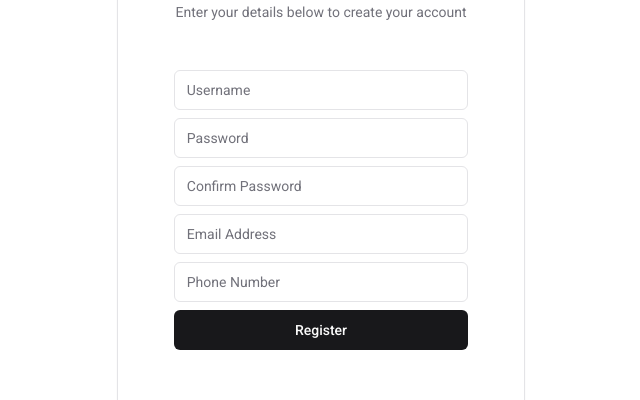
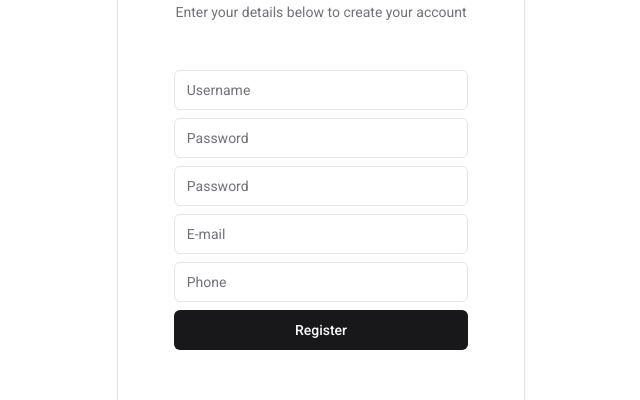
Before and after one commit to susantp/admin-ui, a Next.js app: page /register in a window 1280 px wide. Shown: the part 231-631 px from the top of the page, without its empty margins (319-959 px from the left). Built offline with nearby package versions, Linux system fonts and the light colour scheme.

Commit message:
refactor(auth): implement registration

```diff
--- a/src/modules/auth/data/auth-service.ts
+++ b/src/modules/auth/data/auth-service.ts
@@ -6,6 +6,8 @@ import {
   LoginResponse,
   RefreshTokenRequest,
   RefreshTokenResponse,
+  RegisterRequest,
+  RegisterResponse,
 } from "@/modules/auth/domain/types"
 
 export const loginService = async (
@@ -37,3 +39,18 @@ export const refreshTokenService = async (
 
   return response.data as RefreshTokenResponse
 }
+
+export const registerService = async (
+  details: RegisterRequest
+): Promise<RegisterResponse> => {
+  const apiClient = getApiClient()
+
+  const response = await apiClient.post(
+    createUrl(authEndpoints.userRegister),
+    details
+  )
+
+  if (response.status === 201) return response.data as RegisterResponse
+
+  throw Error("Could not create user.")
+}
--- /dev/null
+++ b/src/modules/auth/domain/auth-actions.ts
@@ -0,0 +1,8 @@
+"use server"
+
+import { registerService } from "@/modules/auth/data/auth-service"
+import { RegisterRequest, RegisterResponse } from "@/modules/auth/domain/types"
+
+export const registerAction = (
+  details: RegisterRequest
+): Promise<RegisterResponse> => registerService(details)
--- a/src/modules/auth/domain/types/index.d.ts
+++ b/src/modules/auth/domain/types/index.d.ts
@@ -8,7 +8,7 @@ export interface LoginResponse {
   refresh: string
 }
 
-export interface UserRegisterRequest {
+export interface RegisterRequest {
   id?: string
   username: string
   password: string
@@ -16,7 +16,7 @@ export interface UserRegisterRequest {
   phone: string
 }
 
-export type UserRegisterResponse = LoginResponse
+export type RegisterResponse = LoginResponse
 
 export interface LoggedInUserResponse {
   id: string
--- a/src/modules/auth/presentation/components/form-config.ts
+++ b/src/modules/auth/presentation/components/form-config.ts
@@ -9,3 +9,54 @@ export const loginFormSchema = z.object({
 })
 
 export type LoginFormValues = z.infer<typeof loginFormSchema>
+
+export const registerFormSchema = z
+  .object({
+    username: z
+      .string({ required_error: "Username is required" })
+      .nonempty("Username can not be empty")
+      .min(3, "Username must be at least 3 characters"),
+    password: z
+      .string({ required_error: "Password is required" })
+      .nonempty("Password cannot be empty")
+      .min(8)
+      .refine((password) => {
+        const upperCaseRegex = /[A-Z]/
+        const lowerCaseRegex = /[a-z]/
+        const digitRegex = /\d/
+        const specialCharRegex = /[^A-Za-z0-9]/
+
+        return (
+          upperCaseRegex.test(password) &&
+          lowerCaseRegex.test(password) &&
+          digitRegex.test(password) &&
+          specialCharRegex.test(password)
+        )
+      }, "Password must contain at least 1 uppercase character, 1 lower case character, 1 digit, and 1 special character"),
+
+    confirmPassword: z
+      .string({ required_error: "Confirm Password is required" })
+      .nonempty("Confirm Password cannot be empty"),
+    email: z
+      .string({ required_error: "Email is required" })
+      .nonempty("Email cannot be empty")
+      .email("Not a valid email address"),
+    phone: z
+      .string({ required_error: "Phone is required" })
+      .nonempty("Phone cannot be empty")
+      .regex(
+        /^\s*(?:\+?(\d{1,3}))?[-. (]*(\d{3})[-. )]*(\d{3})[-. ]*(\d{4})(?: *x(\d+))?\s*$/,
+        "Not a valid phone number"
+      ),
+  })
+  .superRefine(({ confirmPassword, password }, ctx) => {
+    if (confirmPassword !== password) {
+      ctx.addIssue({
+        code: "custom",
+        path: ["confirmPassword"],
+        message: "The passwords did not match",
+      })
+    }
+  })
+
+export type RegisterFormValues = z.infer<typeof registerFormSchema>
--- a/src/modules/auth/presentation/components/user-register-form.tsx
+++ b/src/modules/auth/presentation/components/user-register-form.tsx
@@ -1,83 +1,106 @@
 "use client"
 
-import React from "react"
+import React, { ReactElement } from "react"
 
+import { zodResolver } from "@hookform/resolvers/zod"
 import { Loader2 } from "lucide-react"
+import { useForm } from "react-hook-form"
 
+import {
+  registerFormSchema,
+  RegisterFormValues,
+} from "@/modules/auth/presentation/components/form-config"
+import { useAuth } from "@/modules/auth/presentation/hooks/use-auth"
 import { Button } from "@/components/ui/button"
+import {
+  Form,
+  FormControl,
+  FormField,
+  FormItem,
+  FormMessage,
+} from "@/components/ui/form"
 import { Input } from "@/components/ui/input"
-import { Label } from "@/components/ui/label"
 
-export default function UserRegisterForm(): JSX.Element {
-  const usernameRef: React.RefObject<HTMLInputElement> = React.useRef(null)
-  const passwordRef: React.RefObject<HTMLInputElement> = React.useRef(null)
-  const emailRef: React.RefObject<HTMLInputElement> = React.useRef(null)
-  const phoneRef: React.RefObject<HTMLInputElement> = React.useRef(null)
+export default function UserRegisterForm(): ReactElement {
+  const { isLoading, registerUser } = useAuth()
 
-  const [isLoading] = React.useState<boolean>(false)
+  const form = useForm<RegisterFormValues>({
+    resolver: zodResolver(registerFormSchema),
+  })
 
   return (
-    <form>
-      <div className="grid gap-2">
-        <div className="grid gap-1">
-          <Label className="sr-only" htmlFor="username">
-            Username
-          </Label>
-          <Input
-            id="username"
-            type="text"
-            ref={usernameRef}
-            placeholder="Username"
+    <Form {...form}>
+      <form onSubmit={form.handleSubmit(registerUser)} className="space-y-2">
+        <FormField
+          control={form.control}
+          name="username"
+          render={({ field }): ReactElement => (
+            <FormItem>
+              <FormControl>
+                <Input placeholder="Username" {...field} />
+              </FormControl>
+              <FormMessage />
+            </FormItem>
+          )}
         />
-        </div>
-        <div className="grid gap-1">
-          <Label className="sr-only" htmlFor="password">
-            Password
-          </Label>
-          <Input
-            id="password"
-            type="password"
-            ref={passwordRef}
-            placeholder="Password"
+
+        <FormField
+          control={form.control}
+          name="password"
+          render={({ field }): ReactElement => (
+            <FormItem>
+              <FormControl>
+                <Input placeholder="Password" type="password" {...field} />
+              </FormControl>
+              <FormMessage />
+            </FormItem>
+          )}
         />
-        </div>
-        <div className="grid gap-1">
-          <Label className="sr-only" htmlFor="password1">
-            Confirm Password
-          </Label>
-          <Input
-            id="password1"
-            type="password"
-            placeholder="Confirm Password"
+
+        <FormField
+          control={form.control}
+          name="confirmPassword"
+          render={({ field }): ReactElement => (
+            <FormItem>
+              <FormControl>
+                <Input placeholder="Password" type="password" {...field} />
+              </FormControl>
+              <FormMessage />
+            </FormItem>
+          )}
         />
-        </div>
-        <div className="grid gap-1">
-          <Label className="sr-only" htmlFor="email">
-            Email
-          </Label>
-          <Input
-            id="email"
-            type="email"
-            ref={emailRef}
-            placeholder="Email Address"
+
+        <FormField
+          control={form.control}
+          name="email"
+          render={({ field }): ReactElement => (
+            <FormItem>
+              <FormControl>
+                <Input placeholder="E-mail" {...field} />
+              </FormControl>
+              <FormMessage />
+            </FormItem>
+          )}
         />
-        </div>
-        <div className="grid gap-1">
-          <Label className="sr-only" htmlFor="phone">
-            Phone
-          </Label>
-          <Input
-            id="phone"
-            type="tel"
-            ref={phoneRef}
-            placeholder="Phone Number"
+
+        <FormField
+          control={form.control}
+          name="phone"
+          render={({ field }): ReactElement => (
+            <FormItem>
+              <FormControl>
+                <Input placeholder="Phone" {...field} />
+              </FormControl>
+              <FormMessage />
+            </FormItem>
+          )}
         />
-        </div>
-        <Button>
+
+        <Button disabled={isLoading} className="w-full">
           {isLoading && <Loader2 className="mr-2 h-4 w-4 animate-spin" />}
           Register
         </Button>
-      </div>
       </form>
+    </Form>
   )
 }
--- a/src/modules/auth/presentation/hooks/use-auth.ts
+++ b/src/modules/auth/presentation/hooks/use-auth.ts
@@ -3,13 +3,18 @@ import { useRouter, useSearchParams } from "next/navigation"
 
 import { signIn } from "next-auth/react"
 
+import { registerAction } from "@/modules/auth/domain/auth-actions"
 import { authConfig } from "@/modules/auth/domain/auth-config"
-import { LoginFormValues } from "@/modules/auth/presentation/components/form-config"
+import {
+  LoginFormValues,
+  RegisterFormValues,
+} from "@/modules/auth/presentation/components/form-config"
 import { toast } from "@/components/ui/use-toast"
 
 export const useAuth = (): {
   isLoading: boolean
   loginUser: (values: LoginFormValues) => void
+  registerUser: (values: RegisterFormValues) => void
 } => {
   const router = useRouter()
   const searchParams = useSearchParams()
@@ -33,7 +38,7 @@ export const useAuth = (): {
           })
         } else {
           toast({
-            title: "Success",
+            title: "Sign in success.",
             description: "Signed in successfully.",
           })
           router.replace(res?.url ?? "/")
@@ -43,5 +48,44 @@ export const useAuth = (): {
       .finally(() => setIsLoading(false))
   }
 
-  return { isLoading, loginUser }
+  const registerUser = (values: RegisterFormValues): void => {
+    setIsLoading(true)
+    registerAction({
+      username: values.username,
+      password: values.password,
+      email: values.email,
+      phone: values.phone,
+    })
+      .then(() => {
+        signIn(authConfig.credentialId, {
+          redirect: false,
+          username: values.username,
+          password: values.password,
+        })
+          .then((res) => {
+            if (res?.error) {
+              router.replace("/login")
+              return
+            }
+
+            toast({
+              title: "Registration success",
+              description: "You have been successfully registered.",
+            })
+            router.replace("/profile")
+          })
+          .catch(() => {})
+          .finally(() => setIsLoading(false))
+      })
+      .catch((error: Error) => {
+        toast({
+          title: "Registration failed",
+          description: error.message,
+          variant: "destructive",
+        })
+        setIsLoading(false)
+      })
+  }
+
+  return { isLoading, loginUser, registerUser }
 }
```
Lines whose indentation alone changed are shown as unchanged.
